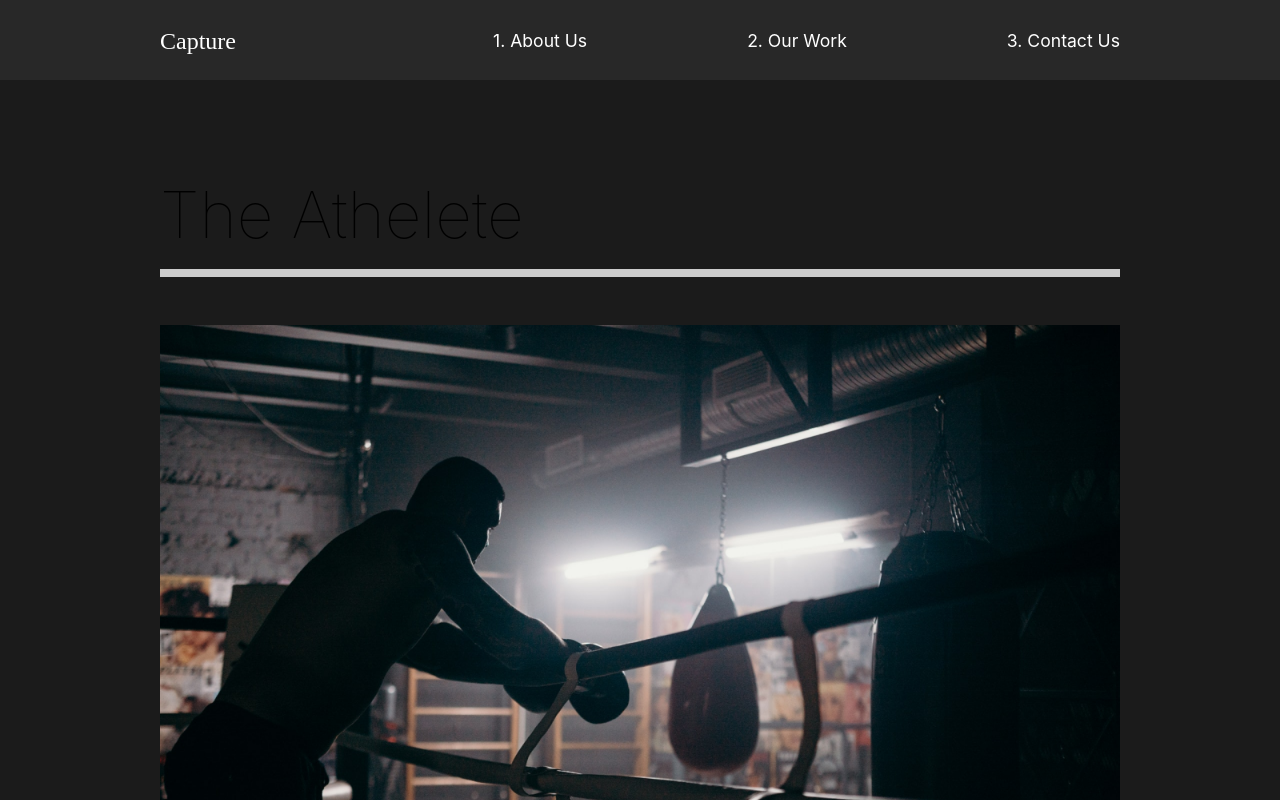
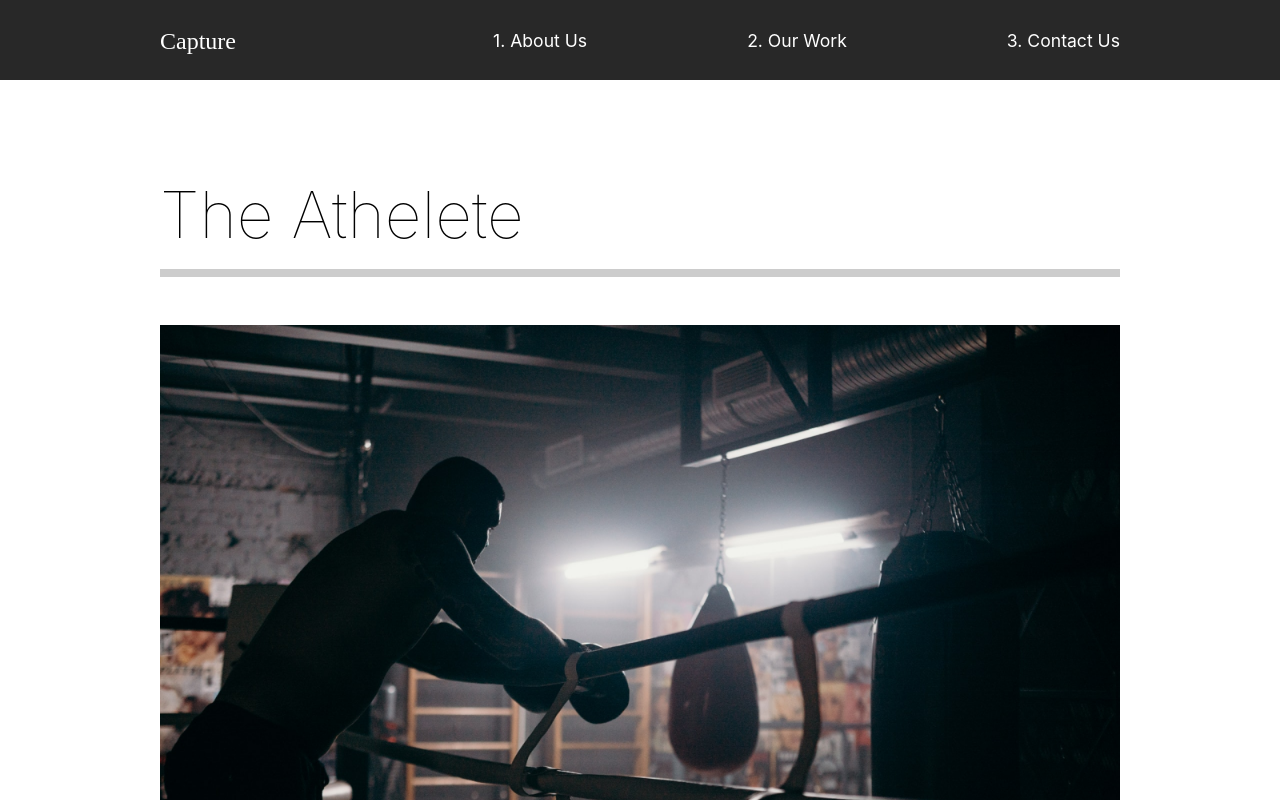
Before and after one commit to aqarain/capture, a React (Create React App) app: page /work in a window 1280 px wide. Shown: the top 800 px of the page. Built offline with nearby package versions, Linux system fonts and the light colour scheme; the HTML template or start-up script is replaced by a standard one.

Commit message:
Page Transitions added

```diff
--- a/src/App.js
+++ b/src/App.js
@@ -1,4 +1,5 @@
-import { Switch, Route } from "react-router-dom";
+import { Switch, Route, useLocation } from "react-router-dom";
+import { AnimatePresence } from "framer-motion";
 import GlobalStyle from "./components/GlobalStyle";
 import AboutUs from "./pages/AboutUs";
 import OurWork from "./pages/OurWork";
@@ -7,11 +8,13 @@
 import Nav from "./components/Nav";
 
 function App() {
+  const location = useLocation();
   return (
     <div className="App">
       <GlobalStyle />
       <Nav />
-      <Switch>
+      <AnimatePresence exitBeforeEnter>
+        <Switch location={location} key={location.pathname}>
           <Route path="/" exact>
             <AboutUs />
           </Route>
@@ -25,6 +28,7 @@
             <ContactUs />
           </Route>
         </Switch>
+      </AnimatePresence>
     </div>
   );
 }
--- /dev/null
+++ b/src/animation.js
@@ -0,0 +1,16 @@
+export const pageAnimation = {
+  hidden: {
+    opacity: 0,
+    y: 300
+  },
+  show: {
+    opacity: 1,
+    y: 0,
+    transition: { duration: 1 }
+  },
+  exit: {
+    opacity: 0,
+    y: 300,
+    transition: { duration: 1 }
+  }
+};
--- a/src/components/AboutSection.js
+++ b/src/components/AboutSection.js
@@ -1,23 +1,24 @@
 import home1 from "../img/home1.png";
 import { About, Description, Image, Hide } from "../styles";
+import { motion } from "framer-motion";
 
 const AboutSection = () => {
   return (
     <About>
       <Description>
-        <div className="title">
+        <motion.div className="title">
           <Hide>
-            <h2>We work to make</h2>
+            <motion.h2>We work to make</motion.h2>
           </Hide>
           <Hide>
-            <h2>
+            <motion.h2>
               your <span>dreams</span> come
-            </h2>
+            </motion.h2>
           </Hide>
           <Hide>
-            <h2>true.</h2>
+            <motion.h2>true.</motion.h2>
           </Hide>
-        </div>
+        </motion.div>
         <p>
           Contact us for any photography or videography ideas that you have. We
           have professionals with amazing skills
--- a/src/pages/AboutUs.js
+++ b/src/pages/AboutUs.js
@@ -1,14 +1,21 @@
 import AboutSection from "../components/AboutSection";
 import ServicesSection from "../components/ServicesSection";
 import FaqSection from "../components/FaqSection";
+import { motion } from "framer-motion";
+import { pageAnimation } from "../animation";
 
 const AboutUs = () => {
   return (
-    <>
+    <motion.div
+      variants={pageAnimation}
+      initial="hidden"
+      animate="show"
+      exit="exit"
+    >
       <AboutSection />
       <ServicesSection />
       <FaqSection />
-    </>
+    </motion.div>
   );
 };
 
--- a/src/pages/ContactUs.js
+++ b/src/pages/ContactUs.js
@@ -1,8 +1,17 @@
+import { motion } from "framer-motion";
+import { pageAnimation } from "../animation";
+
 const ContactUs = () => {
   return (
-    <div>
+    <motion.div
+      variants={pageAnimation}
+      initial="hidden"
+      animate="show"
+      exit="exit"
+      style={{ backgroundColor: "#fff" }}
+    >
       <h1>Contact Us</h1>
-    </div>
+    </motion.div>
   );
 };
 
--- a/src/pages/MovieDetail.js
+++ b/src/pages/MovieDetail.js
@@ -2,6 +2,8 @@
 import styled from "styled-components";
 import { useHistory } from "react-router-dom";
 import { MovieState } from "../movieState";
+import { motion } from "framer-motion";
+import { pageAnimation } from "../animation";
 
 const MovieDetail = () => {
   const history = useHistory();
@@ -17,7 +19,12 @@
   return (
     <>
       {movie && (
-        <Details>
+        <Details
+          variants={pageAnimation}
+          initial="hidden"
+          animate="show"
+          exit="exit"
+        >
           <HeadLine>
             <h2>{movie.title}</h2>
             <img src={movie.mainImg} alt="movie" />
@@ -44,7 +51,7 @@
   </AwardStyle>
 );
 
-const Details = styled.div`
+const Details = styled(motion.div)`
   color: white;
 `;
 
--- a/src/pages/OurWork.js
+++ b/src/pages/OurWork.js
@@ -3,10 +3,18 @@
 import athlete from "../img/athlete-small.png";
 import theracer from "../img/theracer-small.png";
 import goodtimes from "../img/goodtimes-small.png";
+import { motion } from "framer-motion";
+import { pageAnimation } from "../animation";
 
 const OurWork = () => {
   return (
-    <Work>
+    <Work
+      variants={pageAnimation}
+      initial="hidden"
+      animate="show"
+      exit="exit"
+      style={{ backgroundColor: "#fff" }}
+    >
       <Movie>
         <h2>The Athelete</h2>
         <div className="line"></div>
@@ -32,7 +40,7 @@
   );
 };
 
-const Work = styled.div`
+const Work = styled(motion.div)`
   min-height: 100vh;
   overflow: hidden;
   padding: 5rem 10rem;
```
Lines whose indentation alone changed are shown as unchanged.
